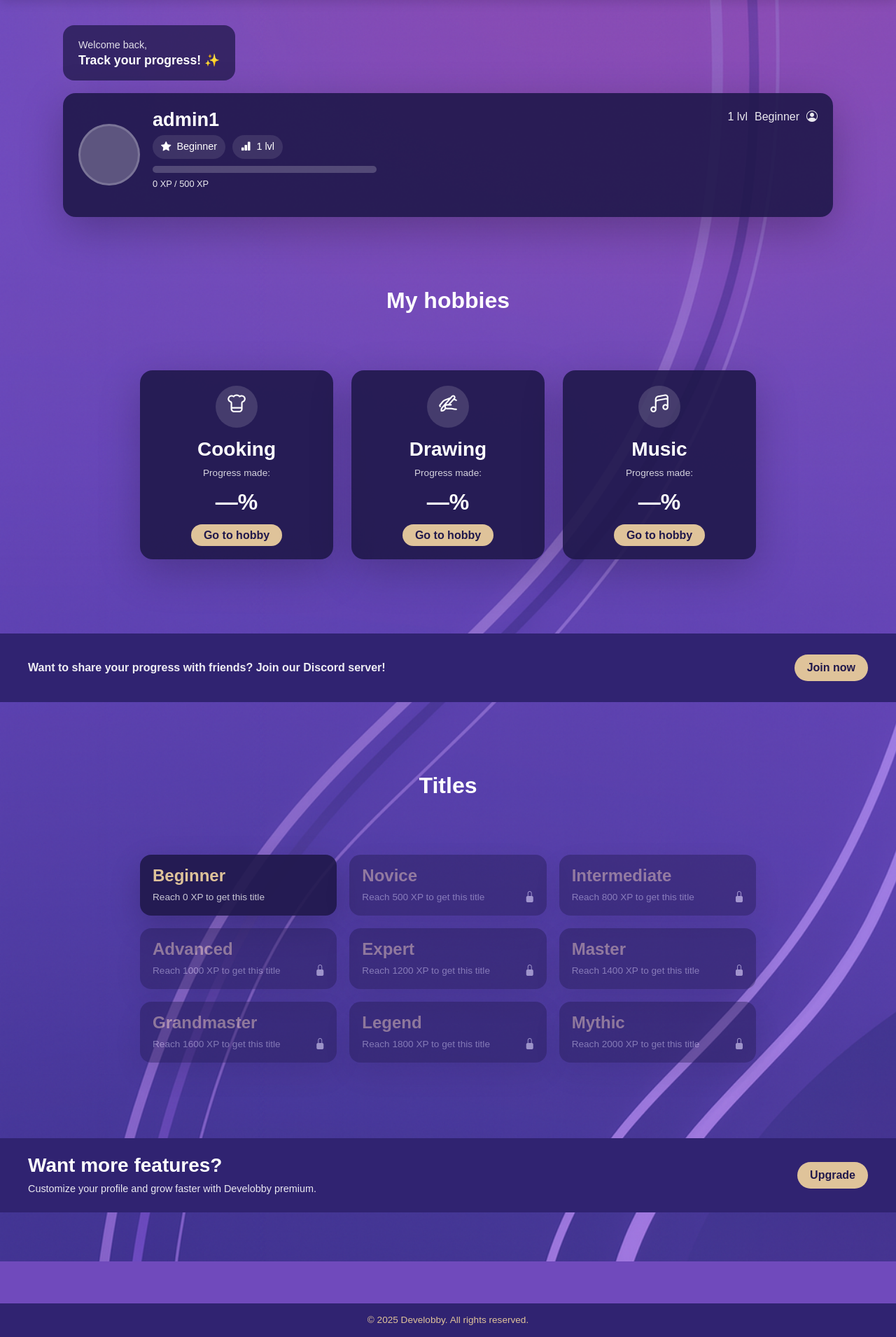
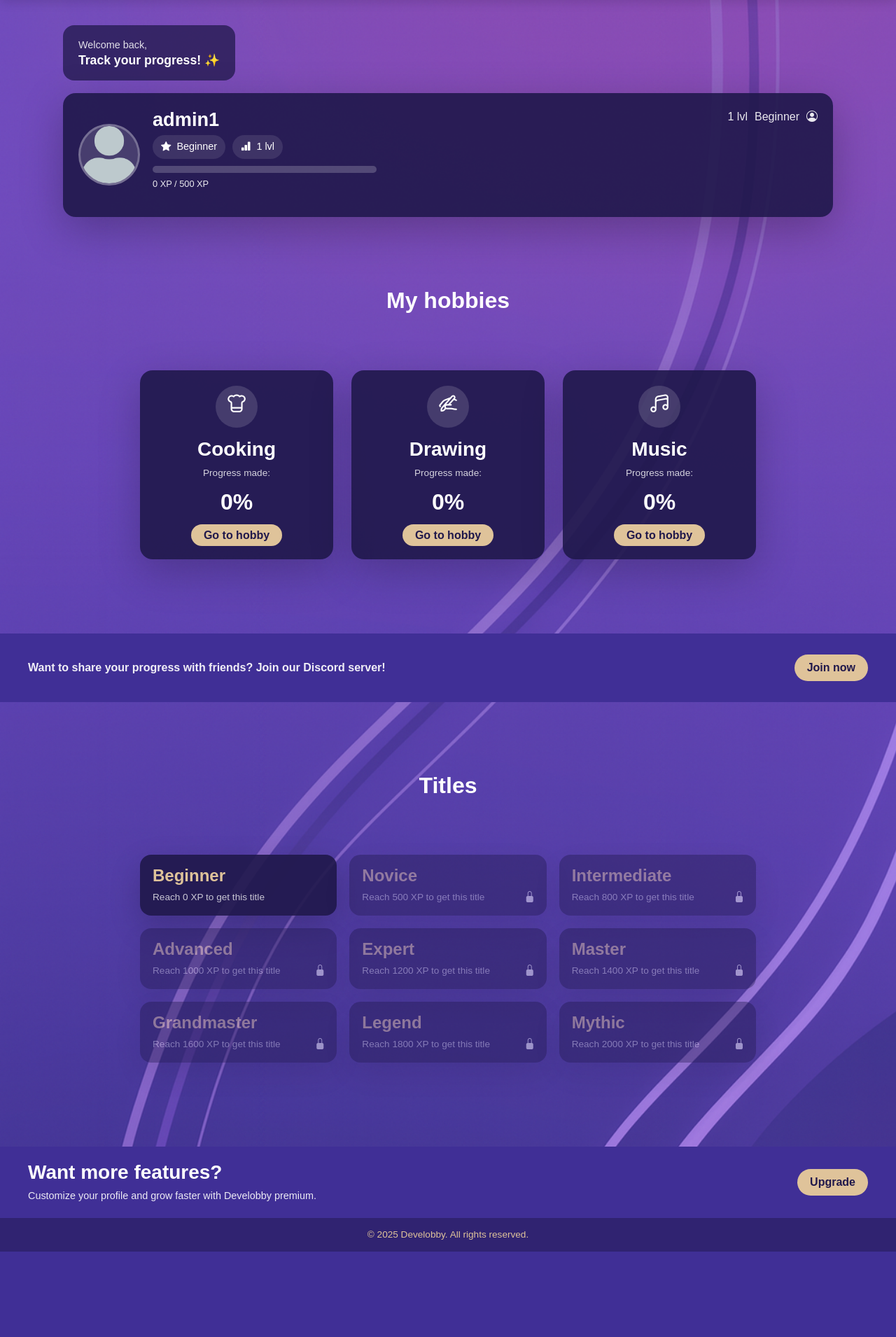
Before and after one commit to happylittlejester/Develobby, a Django app: page /profile/ in a window 1280 px wide. Shown: the part 88-1998 px from the top of the page at 70% size. After the commit the page ends 1876 px from the top, so only its background shows below. Run offline with Django 5.2, Linux system fonts and the light colour scheme; a user stored in the database is signed in; data comes from the database, SQL or seed files in the repository; both versions use the stored data as it was after the commit; some libraries are stand-ins or nearby versions.

Commit message:
aktualizacja

```diff
--- a/myproject/myapp/static/css/profile.css
+++ b/myproject/myapp/static/css/profile.css
@@ -22,7 +22,7 @@ body {
 /* tło */
 .profile-bg {
   min-height: calc(100vh - 64px);
-  padding: 36px 18px 70px;
+  padding: 36px 18px 0px;
 
   background-image: url("../img/ChatGPT_Image_29_lis_2025_17_41_00.png");
   background-size: cover;
@@ -87,10 +87,20 @@ body {
 .avatar {
   width: 88px;
   height: 88px;
-  border-radius: 999px;
-  background: rgba(255,255,255,0.25);
-  border: 3px solid rgba(255,255,255,0.18);
+  border-radius: 50%;
+  overflow: hidden;            /* 🔑 przycina obraz do kółka */
+  border: 3px solid rgba(255,255,255,0.25);
+  background: rgba(255,255,255,0.15);
+  flex-shrink: 0;
 }
+
+.avatar img {
+  width: 100%;
+  height: 100%;
+  object-fit: cover;           /* 🔑 idealne dopasowanie */
+  display: block;
+}
+
 
 .username {
   font-size: 1.7rem;
@@ -227,7 +237,7 @@ body {
   margin-right: calc(-50vw + 50%);
 
   margin-top: 26px;
-  background: #302371;
+  background: #402F96;
   border-radius: 0;             /* pełny pasek */
   padding: 30px 40px;
 
@@ -293,22 +303,24 @@ body {
 }
 
 /*  PREMIUM MA BYĆ NA CAŁĄ STRONĘ */
+/*  PREMIUM MA BYĆ NA CAŁĄ STRONĘ */
 .premium-banner {
-  width: 100vw;                       /* pełna szerokość ekranu */
+  width: 100vw;                              /* 🔑 pełna szerokość ekranu */
   margin-left: calc(-50vw + 50%);
   margin-right: calc(-50vw + 50%);
 
-  margin-top: 28px;
-  background: #302371;
-  border-radius: 0;                   /* full-width look */
-  padding: 22px 40px;
+  margin-top: 40px;
+  margin-bottom: 0;
+
+  background: #402F96;
+  border-radius: 0;                          /* pełny pasek */
+  padding: 20px 40px;
 
   display: flex;
   align-items: center;
   justify-content: space-between;
   gap: 16px;
 }
-
 
 .premium-banner h3 {
   margin: 0 0 6px;
@@ -354,8 +366,18 @@ body {
   padding: 14px 30px;
   font-size: 0.85rem;
   text-align: center;
-  margin-top: 60px;
+  margin-top: 0px;
 }
+
+/* ===== XP COLORS ===== */
+/* ===== XP BAR ===== */
+.xp-fill {
+  height: 100%;
+  background: #DFC39A; /* złoty */
+  border-radius: 99px;
+  transition: width 0.6s ease;
+}
+
 
 /* responsive */
 @media (max-width: 1000px) {
--- a/myproject/myapp/templates/myapp/profile.html
+++ b/myproject/myapp/templates/myapp/profile.html
@@ -22,7 +22,10 @@
     <section class="user-card">
       <div class="user-left">
 
-        <div class="avatar"></div>
+        <div class="avatar">
+          <img src="{% static 'img/avatar.png' %}" alt="User avatar">
+        </div>
+
 
         <div class="user-info">
           <h2 class="username">{{ request.user.username }}</h2>
@@ -79,7 +82,7 @@
           <h3>{{ hobby.detail.name }}</h3>
 
           <p class="progress-label">Progress made:</p>
-          <div class="progress-big">—%</div>
+          <div class="progress-big">{{ hobby.progress }}%</div>
 
           <a href="{% url 'hobby_detail' hobby.detail.id %}" class="small-btn">
             Go to hobby
--- a/myproject/myapp/views.py
+++ b/myproject/myapp/views.py
@@ -46,10 +46,13 @@ def register(request):
 def profile(request):
     user = request.user
 
-    # 🔹 hobby użytkownika + detail (ważne)
-    hobbies = Hobby.objects.filter(user=user).select_related("detail")
+    hobbies = (
+        Hobby.objects
+        .filter(user=user)
+        .select_related("detail")
+    )
 
-    # 🔹 MAPA IKON HOBBY
+    # 🔹 IKONY
     HOBBY_ICONS = {
         "Cooking": "fi fi-rr-hat-chef",
         "Drawing": "fi fi-rr-drawer-alt",
@@ -58,11 +61,21 @@ def profile(request):
         "Fitness": "fi fi-tr-dumbbell-ray",
     }
 
-    # 🔹 przypisanie ikon do hobby
     for hobby in hobbies:
         hobby.icon = HOBBY_ICONS.get(hobby.detail.name, "fi fi-rr-star")
 
-    # 🔹 statystyki XP
+        challenges = Challenge.objects.filter(hobby_detail=hobby.detail)
+        total = challenges.count()
+
+        completed = UserChallenges.objects.filter(
+            user=user,
+            challenge__in=challenges,
+            completed=True
+        ).count()
+
+        hobby.progress = int((completed / total) * 100) if total > 0 else 0
+
+    # 🔹 XP / LEVEL
     stats, _ = UserStats.objects.get_or_create(user=user)
     current_xp = stats.xp_total
 
@@ -78,14 +91,15 @@ def profile(request):
             if i + 1 < len(levels):
                 next_level = levels[i + 1]
 
+    # 🔑 DOMYŚLNE WARTOŚCI (NAJWAŻNIEJSZE)
+    progress_percent = 100
+    xp_color = "xp-high"
+
     if current_level and next_level:
         xp_range = next_level.xp_required - current_level.xp_required
         xp_progress = current_xp - current_level.xp_required
         progress_percent = int((xp_progress / xp_range) * 100)
-    else:
-        progress_percent = 100
-
-    progress_percent = max(0, min(progress_percent, 100))
+        progress_percent = max(0, min(progress_percent, 100))
 
     return render(request, "myapp/profile.html", {
         "user": user,
@@ -96,8 +110,8 @@ def profile(request):
         "progress_percent": progress_percent,
         "level_number": level_number,
         "levels": levels,
+        "xp_color": xp_color,
     })
-
 
 
 # =========================
```
Also changed, not shown: myproject/db.sqlite3.
